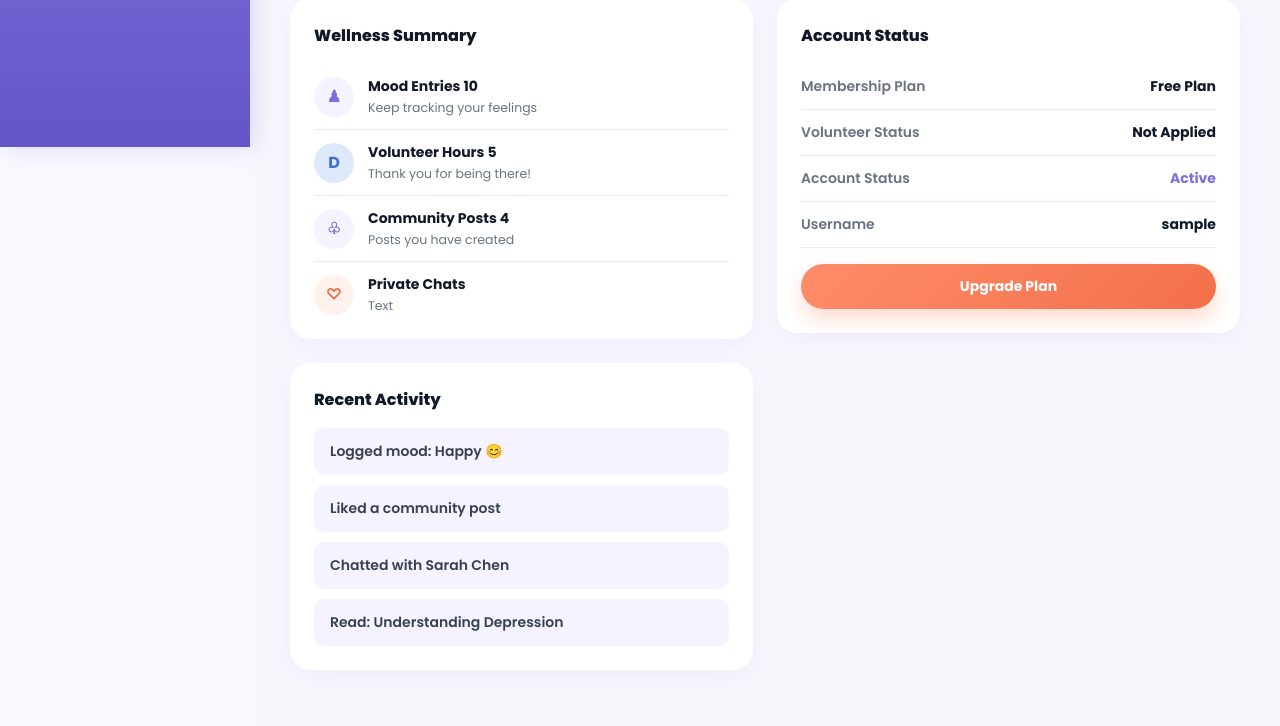
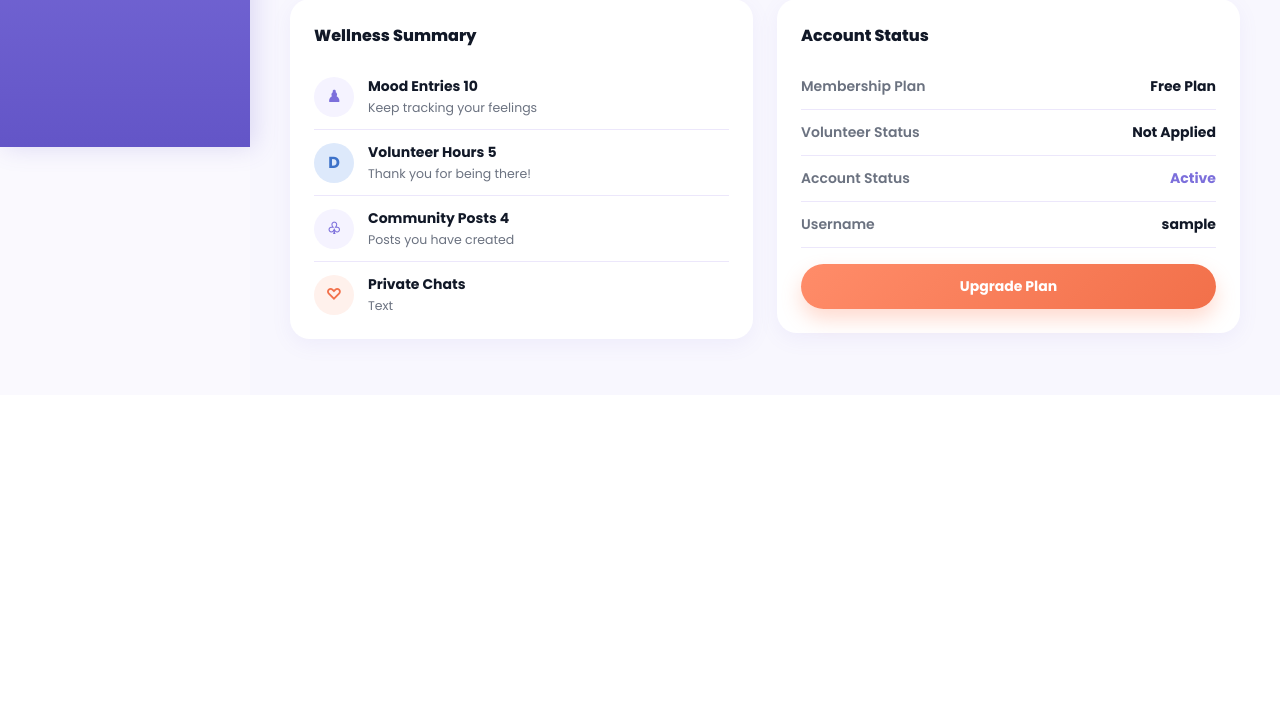
Before and after one commit to Hostich/MindCare, a Flask app: page /profile/ in a window 1280 px wide. Shown: the part 653-1379 px from the top of the page. After the commit the page ends 1001 px from the top, so only its background shows below. Run offline with Flask 3, Linux system fonts and the light colour scheme; the visitor is signed in with stand-in values (Sample User, id 1); data that the repository does not hold is empty; some libraries are stand-ins or nearby versions.

Commit message:
changes some structure

```diff
--- a/app/templates/profile/profile.html
+++ b/app/templates/profile/profile.html
@@ -177,34 +177,6 @@ My Profile
             </button>
 
         </div>
-
-        <!-- RECENT ACTIVITY -->
-        <div class="card activity-card">
-
-            <div class="card-title">
-                Recent Activity
-            </div>
-
-            <div class="activity">
-                Logged mood: Happy 😊
-            </div>
-
-            <div class="activity">
-                Liked a community post
-            </div>
-
-            <div class="activity">
-                Chatted with Sarah Chen
-            </div>
-
-            <div class="activity">
-                Read: Understanding Depression
-            </div>
-
-        </div>
-
-    </div>
-
 </div>
 
 {% endblock %}
--- a/app/templates/seeker/chat.html
+++ b/app/templates/seeker/chat.html
@@ -8,11 +8,6 @@ Seeker Chat
 <link rel="stylesheet" href="{{ url_for('static', filename='css/chat.css') }}">
 
 <div class="chat-container">
-
-    <div class="chat-header-banner">
-        <h2>Chat</h2>
-    </div>
-
     <div class="chat-body">
 
         <!-- ================================= -->
--- a/app/templates/volunteer/chat.html
+++ b/app/templates/volunteer/chat.html
@@ -8,11 +8,6 @@ Volunteer Chat
 <link rel="stylesheet" href="{{ url_for('static', filename='css/v_chat.css') }}">
 
 <div class="chat-container">
-
-    <div class="chat-header-banner">
-        <h2>Chat</h2>
-    </div>
-
     <div class="chat-body">
 
         <!-- ================================= -->
```
